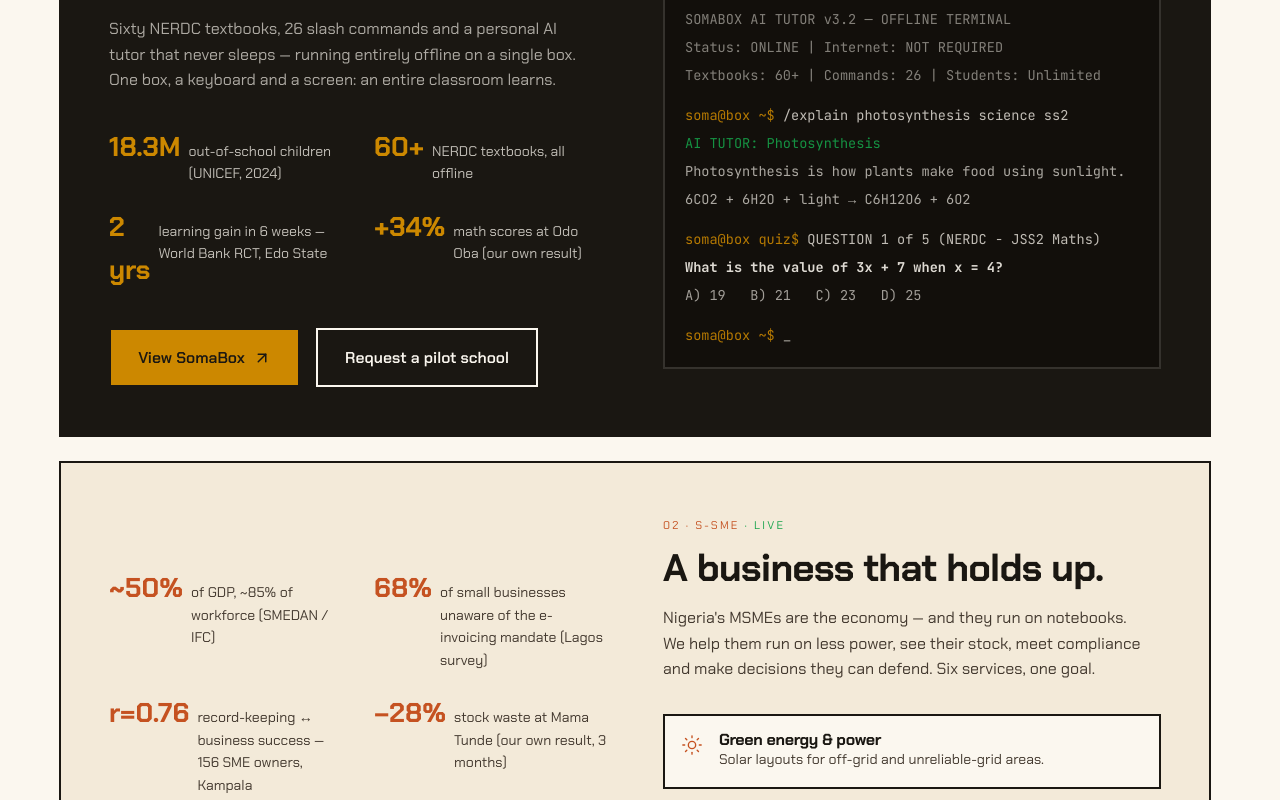
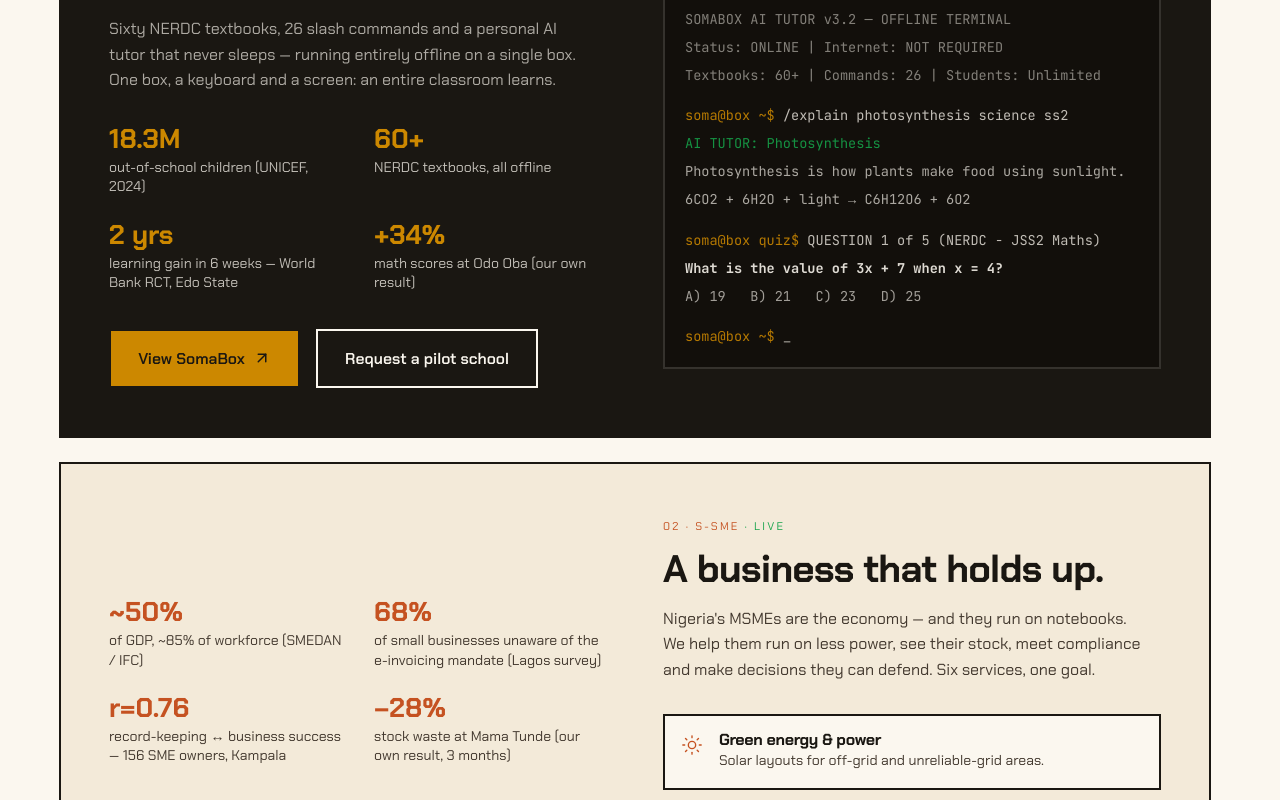
Before and after one commit to Lawrencium-103/__D.I.Technologies, a React (Vite) app: page / in a window 1280 px wide. Shown: the part 2200-3000 px from the top of the page. Built offline with nearby package versions, Linux system fonts and the light colour scheme.

Commit message:
fix(homepage): stack stat number above caption in sector section for clean alignment

```diff
--- a/src/pages/Home.jsx
+++ b/src/pages/Home.jsx
@@ -136,11 +136,11 @@
                     Sixty NERDC textbooks, 26 slash commands and a personal AI tutor that never sleeps — running
                     entirely offline on a single box. One box, a keyboard and a screen: an entire classroom learns.
                   </p>
-                  <div className="grid grid-cols-2 gap-x-8 gap-y-5 mb-9">
-                    <div className="flex gap-2 items-baseline"><span className="font-[var(--font-display)] font-bold text-[var(--color-amber)] text-[1.7rem]">18.3M</span><span className="text-[0.88rem] text-[var(--color-paper)]/75">out-of-school children (UNICEF, 2024)</span></div>
-                    <div className="flex gap-2 items-baseline"><span className="font-[var(--font-display)] font-bold text-[var(--color-amber)] text-[1.7rem]">60+</span><span className="text-[0.88rem] text-[var(--color-paper)]/75">NERDC textbooks, all offline</span></div>
-                    <div className="flex gap-2 items-baseline"><span className="font-[var(--font-display)] font-bold text-[var(--color-amber)] text-[1.7rem]">2 yrs</span><span className="text-[0.88rem] text-[var(--color-paper)]/75">learning gain in 6 weeks — World Bank RCT, Edo State</span></div>
-                    <div className="flex gap-2 items-baseline"><span className="font-[var(--font-display)] font-bold text-[var(--color-amber)] text-[1.7rem]">+34%</span><span className="text-[0.88rem] text-[var(--color-paper)]/75">math scores at Odo Oba (our own result)</span></div>
+                  <div className="grid grid-cols-2 gap-x-8 gap-y-6 mb-9">
+                    <div><span className="font-[var(--font-display)] font-bold text-[var(--color-amber)] text-[1.7rem] leading-none block">18.3M</span><span className="block text-[0.88rem] text-[var(--color-paper)]/75 mt-1.5 leading-snug">out-of-school children (UNICEF, 2024)</span></div>
+                    <div><span className="font-[var(--font-display)] font-bold text-[var(--color-amber)] text-[1.7rem] leading-none block">60+</span><span className="block text-[0.88rem] text-[var(--color-paper)]/75 mt-1.5 leading-snug">NERDC textbooks, all offline</span></div>
+                    <div><span className="font-[var(--font-display)] font-bold text-[var(--color-amber)] text-[1.7rem] leading-none block">2 yrs</span><span className="block text-[0.88rem] text-[var(--color-paper)]/75 mt-1.5 leading-snug">learning gain in 6 weeks — World Bank RCT, Edo State</span></div>
+                    <div><span className="font-[var(--font-display)] font-bold text-[var(--color-amber)] text-[1.7rem] leading-none block">+34%</span><span className="block text-[0.88rem] text-[var(--color-paper)]/75 mt-1.5 leading-snug">math scores at Odo Oba (our own result)</span></div>
                   </div>
                   <div className="flex flex-wrap gap-4">
                     <Link to="/edutech" className="btn btn-primary">View SomaBox <ArrowUpRight size={18} /></Link>
@@ -185,11 +185,11 @@
             <div className="bg-[var(--color-paper-2)] border-2 border-[var(--color-ink)] p-8 sm:p-12 mt-6">
               <div className="grid grid-cols-1 lg:grid-cols-2 gap-10 lg:gap-14 items-center">
                 <div className="order-2 lg:order-1">
-                  <div className="grid grid-cols-2 gap-x-8 gap-y-5 mb-9">
-                    <div className="flex gap-2 items-baseline"><span className="font-[var(--font-display)] font-bold text-[var(--color-burnt)] text-[1.7rem]">~50%</span><span className="text-[0.88rem] text-[var(--color-ink-soft)]">of GDP, ~85% of workforce (SMEDAN / IFC)</span></div>
-                    <div className="flex gap-2 items-baseline"><span className="font-[var(--font-display)] font-bold text-[var(--color-burnt)] text-[1.7rem]">68%</span><span className="text-[0.88rem] text-[var(--color-ink-soft)]">of small businesses unaware of the e-invoicing mandate (Lagos survey)</span></div>
-                    <div className="flex gap-2 items-baseline"><span className="font-[var(--font-display)] font-bold text-[var(--color-burnt)] text-[1.7rem]">r=0.76</span><span className="text-[0.88rem] text-[var(--color-ink-soft)]">record-keeping ↔ business success — 156 SME owners, Kampala</span></div>
-                    <div className="flex gap-2 items-baseline"><span className="font-[var(--font-display)] font-bold text-[var(--color-burnt)] text-[1.7rem]">−28%</span><span className="text-[0.88rem] text-[var(--color-ink-soft)]">stock waste at Mama Tunde (our own result, 3 months)</span></div>
+                  <div className="grid grid-cols-2 gap-x-8 gap-y-6 mb-9">
+                    <div><span className="font-[var(--font-display)] font-bold text-[var(--color-burnt)] text-[1.7rem] leading-none block">~50%</span><span className="block text-[0.88rem] text-[var(--color-ink-soft)] mt-1.5 leading-snug">of GDP, ~85% of workforce (SMEDAN / IFC)</span></div>
+                    <div><span className="font-[var(--font-display)] font-bold text-[var(--color-burnt)] text-[1.7rem] leading-none block">68%</span><span className="block text-[0.88rem] text-[var(--color-ink-soft)] mt-1.5 leading-snug">of small businesses unaware of the e-invoicing mandate (Lagos survey)</span></div>
+                    <div><span className="font-[var(--font-display)] font-bold text-[var(--color-burnt)] text-[1.7rem] leading-none block">r=0.76</span><span className="block text-[0.88rem] text-[var(--color-ink-soft)] mt-1.5 leading-snug">record-keeping ↔ business success — 156 SME owners, Kampala</span></div>
+                    <div><span className="font-[var(--font-display)] font-bold text-[var(--color-burnt)] text-[1.7rem] leading-none block">−28%</span><span className="block text-[0.88rem] text-[var(--color-ink-soft)] mt-1.5 leading-snug">stock waste at Mama Tunde (our own result, 3 months)</span></div>
                   </div>
                   <div className="flex flex-wrap gap-2 mb-9">
                     {['Solar layouts', 'Offline inventory', 'Compliance & reporting', 'AI decision support'].map((t, i) => (
```
